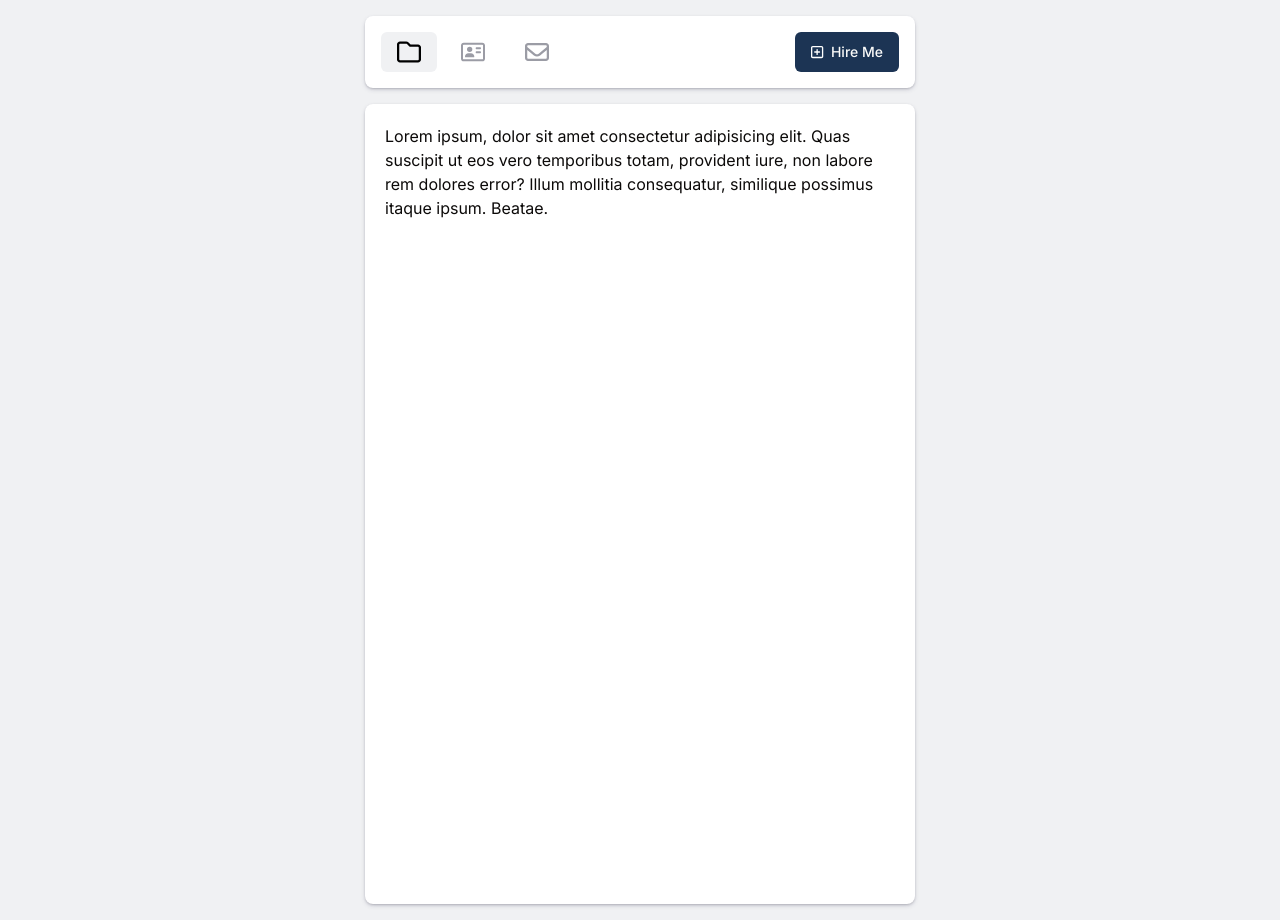
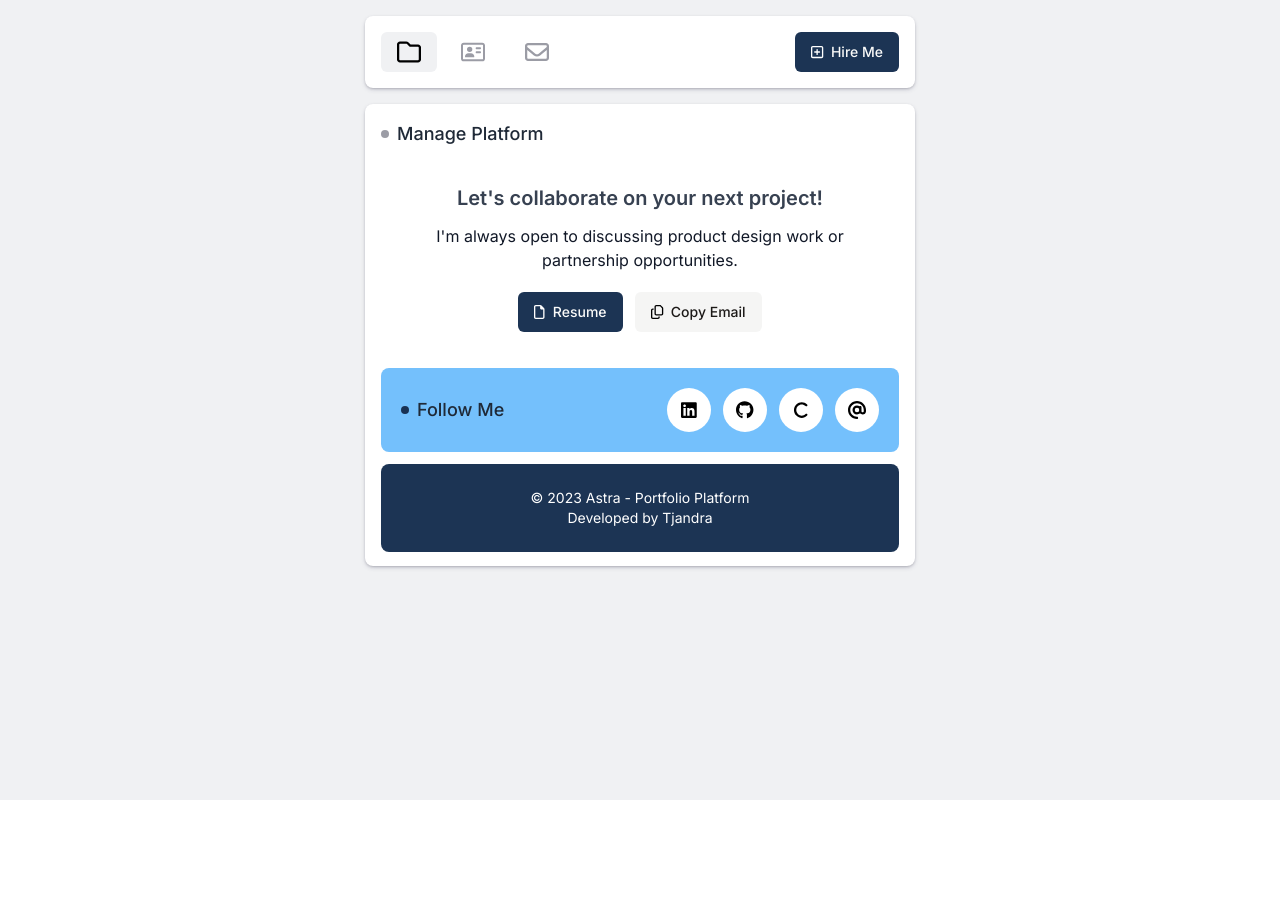
Before and after one commit to Tjandra-Putra/astra-portfolio-app, a Next.js app: page /modify in a window 1280 px wide. After the commit the page ends 800 px from the top, so only its background shows below. Built offline with nearby package versions, Linux system fonts and the light colour scheme; no server answers.

Commit message:
code refactoring
Implementing and grouping components into group-components

```diff
--- /dev/null
+++ b/app/(main)/(routes)/about/page.tsx
@@ -0,0 +1,25 @@
+import { FontAwesomeIcon } from "@fortawesome/react-fontawesome";
+import { faCircle, faArrowRight } from "@fortawesome/free-solid-svg-icons";
+import BottomGroup from "@/components/bottom-group";
+
+const AboutPage = () => {
+  return (
+    <div className="">
+      <div className="flex items-center gap-2 mb-7">
+        <FontAwesomeIcon icon={faCircle} className="w-2 h-2" color="#9b9ca5" />
+        <div className="font-medium text-gray-800 text-lg">About</div>
+      </div>
+
+      <div className="font-medium text-gray-800 text-4xl">
+        Hello, I'm <span className="text-primary">Tjandra</span>
+      </div>
+
+      <div className="text-gray-800 text-lg mt-2">
+        I am a student at Singapore Management University studying Information Systems. I'm passionate in learning new
+        technologies and software development. I'm also interested in UI/UX design and product management.
+      </div>
+    </div>
+  );
+};
+
+export default AboutPage;
--- a/app/(main)/(routes)/modify/page.tsx
+++ b/app/(main)/(routes)/modify/page.tsx
@@ -1,8 +1,13 @@
+import { FontAwesomeIcon } from "@fortawesome/react-fontawesome";
+import { faCircle, faArrowRight } from "@fortawesome/free-solid-svg-icons";
+
 const ModifyPage = () => {
   return (
-    <div className="min-h-screen h-full shadow-paper bg-white rounded-lg mt-4 p-5 pb-[0.1rem]">
-      Lorem ipsum, dolor sit amet consectetur adipisicing elit. Quas suscipit ut eos vero temporibus totam, provident
-      iure, non labore rem dolores error? Illum mollitia consequatur, similique possimus itaque ipsum. Beatae.
+    <div className="">
+      <div className="flex items-center gap-2 mb-4">
+        <FontAwesomeIcon icon={faCircle} className="w-2 h-2" color="#9b9ca5" />
+        <div className="job-title font-medium text-gray-800 text-lg">Manage Platform</div>
+      </div>
     </div>
   );
 };
--- a/app/(main)/(routes)/page.tsx
+++ b/app/(main)/(routes)/page.tsx
@@ -9,12 +9,16 @@ import ProjectCard from "@/components/project-card";
 import ExperienceCard from "@/components/experience-card";
 import SocialCard from "@/components/social-card";
 import Footer from "@/components/footer";
+import Collaborate from "@/components/collaborate";
+import BottomGroup from "@/components/bottom-group";
+import Projects from "@/components/projects";
+import Experiences from "@/components/experiences";
 
 // default route for the app "https://localhost:3000/"
 export default function Home() {
   return (
-    <div className="min-h-screen h-full shadow-paper bg-white rounded-lg mt-4 pb-[0.1rem]">
-      <section className="introduction p-5">
+    <div className="">
+      <section className="introduction">
         <div className="flex justify-between mb-5">
           <div className="flex items-center gap-2 mb-4">
             <FontAwesomeIcon icon={faCircle} className="w-2 h-2" color="#9b9ca5" />
@@ -30,9 +34,12 @@ export default function Home() {
         <div className="grid md:grid-cols-12 gap-6 mb-5 text-center sm:text-left">
           <div className="md:col-span-8">
             <div className="w-full">
-              <div className="name text-4xl font-medium">I'm Tjandra</div>
+              <div className="name text-4xl font-medium">
+                Hello, I'm <span className="text-primary">Tjandra</span>
+              </div>
               <div className="description mt-3 text-gray-900 font-normal">
-                I'm passionate about building products that make a positive impact on people's lives.
+                I'm passionate about building products that make a positive impact on people's lives. apple apple apple
+                apple apple apple apple.
               </div>
               <div className="buttons mt-5 space-x-3">
                 <Button variant={"navy"}>
@@ -59,59 +66,9 @@ export default function Home() {
         </div>
       </section>
 
-      <section className="projects bg-ash mx-4 p-5 rounded-lg">
-        <div className="flex justify-between">
-          <div className="flex items-center gap-2">
-            <FontAwesomeIcon icon={faCircle} className="w-2 h-2" color="#9b9ca5" />
-            <div className="font-medium text-gray-800 text-lg">Projects</div>
-          </div>
-          <Button variant="white">
-            View All <FontAwesomeIcon icon={faArrowRight} className="ms-2" color="#000000" />
-          </Button>
-        </div>
+      <Projects />
 
-        <ProjectCard />
-        <ProjectCard />
-        <ProjectCard />
-      </section>
-
-      <section className="experiences bg-ash mx-4 mt-4 p-5 rounded-lg">
-        <div className="flex justify-between">
-          <div className="flex items-center gap-2">
-            <FontAwesomeIcon icon={faCircle} className="w-2 h-2" color="#9b9ca5" />
-            <div className="font-medium text-gray-800 text-lg">Experiences</div>
-          </div>
-          <Button variant="white">
-            View All <FontAwesomeIcon icon={faArrowRight} className="ms-2" color="#000000" />
-          </Button>
-        </div>
-
-        <ExperienceCard />
-        <ExperienceCard />
-        <ExperienceCard />
-      </section>
-
-      <section className="collaborate mx-4 mt-3 p-5 text-center">
-        <div className="title text-xl font-semibold text-gray-700">Let's collaborate on your next project!</div>
-        <div className="description mt-3 text-gray-900 font-normal">
-          I'm always open to discussing product design work or partnership opportunities.
-        </div>
-
-        <div className="buttons flex justify-center mt-5 space-x-3">
-          <Button variant={"navy"}>
-            <FontAwesomeIcon icon={faFile} className="me-2" color="#ffffff" />
-            Resume
-          </Button>
-          <Button variant="secondary">
-            <FontAwesomeIcon icon={faCopy} className="me-2" color="#000000" />
-            Copy Email
-          </Button>
-        </div>
-      </section>
-
-      <SocialCard />
-
-      <Footer />
+      <Experiences />
     </div>
   );
 }
--- a/app/(main)/layout.tsx
+++ b/app/(main)/layout.tsx
@@ -1,3 +1,4 @@
+import BottomGroup from "@/components/bottom-group";
 import Navbar from "@/components/navbar";
 import React from "react";
 
@@ -8,8 +9,13 @@ const MainLayout = ({ children }: { children: React.ReactNode }) => {
         {/* static content */}
         <Navbar />
 
-        {/* dynamic content */}
-        {children}
+        <div className="h-full shadow-paper bg-white rounded-lg p-4 mt-4 pb-[0.1rem]">
+          {/* dynamic content */}
+          {children}
+
+          {/* static content */}
+          <BottomGroup />
+        </div>
       </div>
     </div>
   );
--- /dev/null
+++ b/components/bottom-group.tsx
@@ -0,0 +1,16 @@
+import React from "react";
+import SocialCard from "./social-card";
+import Footer from "./footer";
+import Collaborate from "./collaborate";
+
+const BottomGroup = () => {
+  return (
+    <React.Fragment>
+      <Collaborate />
+      <SocialCard />
+      <Footer />
+    </React.Fragment>
+  );
+};
+
+export default BottomGroup;
--- /dev/null
+++ b/components/collaborate.tsx
@@ -0,0 +1,28 @@
+import { FontAwesomeIcon } from "@fortawesome/react-fontawesome";
+import { faCircle, faArrowRight } from "@fortawesome/free-solid-svg-icons";
+import { faFile, faCopy } from "@fortawesome/free-regular-svg-icons";
+import { Button } from "./ui/button";
+
+const Collaborate = () => {
+  return (
+    <section className="collaborate mt-3 p-5 text-center">
+      <div className="title text-xl font-semibold text-gray-700">Let's collaborate on your next project!</div>
+      <div className="description mt-3 text-gray-900 font-normal">
+        I'm always open to discussing product design work or partnership opportunities.
+      </div>
+
+      <div className="buttons flex justify-center mt-5 space-x-3">
+        <Button variant={"navy"}>
+          <FontAwesomeIcon icon={faFile} className="me-2" color="#ffffff" />
+          Resume
+        </Button>
+        <Button variant="secondary">
+          <FontAwesomeIcon icon={faCopy} className="me-2" color="#000000" />
+          Copy Email
+        </Button>
+      </div>
+    </section>
+  );
+};
+
+export default Collaborate;
--- /dev/null
+++ b/components/experiences.tsx
@@ -0,0 +1,26 @@
+import { faArrowRight, faCircle } from "@fortawesome/free-solid-svg-icons";
+import { FontAwesomeIcon } from "@fortawesome/react-fontawesome";
+import { Button } from "./ui/button";
+import ExperienceCard from "./experience-card";
+
+const Experiences = () => {
+  return (
+    <section className="experiences bg-ash mt-4 p-5 rounded-lg">
+      <div className="flex justify-between">
+        <div className="flex items-center gap-2">
+          <FontAwesomeIcon icon={faCircle} className="w-2 h-2" color="#9b9ca5" />
+          <div className="font-medium text-gray-800 text-lg">Experiences</div>
+        </div>
+        <Button variant="white">
+          View All <FontAwesomeIcon icon={faArrowRight} className="ms-2" color="#000000" />
+        </Button>
+      </div>
+
+      <ExperienceCard />
+      <ExperienceCard />
+      <ExperienceCard />
+    </section>
+  );
+};
+
+export default Experiences;
--- a/components/footer.tsx
+++ b/components/footer.tsx
@@ -1,6 +1,6 @@
 const Footer = () => {
   return (
-    <div className="bg-navy mx-4 my-3 p-6 text-center rounded-lg">
+    <div className="bg-navy my-3 p-6 text-center rounded-lg">
       <div className="text-sm font-normal text-white">
         <span className="text-white">© 2023 Astra - Portfolio Platform </span>
         <br />
--- /dev/null
+++ b/components/projects.tsx
@@ -0,0 +1,26 @@
+import { faArrowRight, faCircle } from "@fortawesome/free-solid-svg-icons";
+import { FontAwesomeIcon } from "@fortawesome/react-fontawesome";
+import { Button } from "./ui/button";
+import ProjectCard from "./project-card";
+
+const Projects = () => {
+  return (
+    <div className="projects bg-ash p-5 rounded-lg">
+      <div className="flex justify-between">
+        <div className="flex items-center gap-2">
+          <FontAwesomeIcon icon={faCircle} className="w-2 h-2" color="#9b9ca5" />
+          <div className="font-medium text-gray-800 text-lg">Projects</div>
+        </div>
+        <Button variant="white">
+          View All <FontAwesomeIcon icon={faArrowRight} className="ms-2" color="#000000" />
+        </Button>
+      </div>
+
+      <ProjectCard />
+      <ProjectCard />
+      <ProjectCard />
+    </div>
+  );
+};
+
+export default Projects;
--- a/components/social-card.tsx
+++ b/components/social-card.tsx
@@ -6,7 +6,7 @@ import Link from "next/link";
 
 const SocialCard = () => {
   return (
-    <div className="bg-sky rounded-lg mx-4 mt-4 p-5 flex justify-between items-center">
+    <div className="bg-sky rounded-lg mt-4 p-5 flex justify-between items-center">
       <div className="flex items-center gap-2">
         <FontAwesomeIcon icon={faCircle} className="w-2 h-2" color="#183153" />
         <div className="job-title font-medium text-gray-800 text-lg">Follow Me</div>
--- a/package.json
+++ b/package.json
@@ -21,6 +21,7 @@
     "@radix-ui/react-avatar": "^1.0.4",
     "@radix-ui/react-dropdown-menu": "^2.0.6",
     "@radix-ui/react-slot": "^1.0.2",
+    "@radix-ui/react-tabs": "^1.0.4",
     "class-variance-authority": "^0.7.0",
     "clsx": "^2.0.0",
     "draft-js-export-html": "^1.4.1",
```
Also changed, not shown: 2 other files (tests, documents, lock files or other folders).
